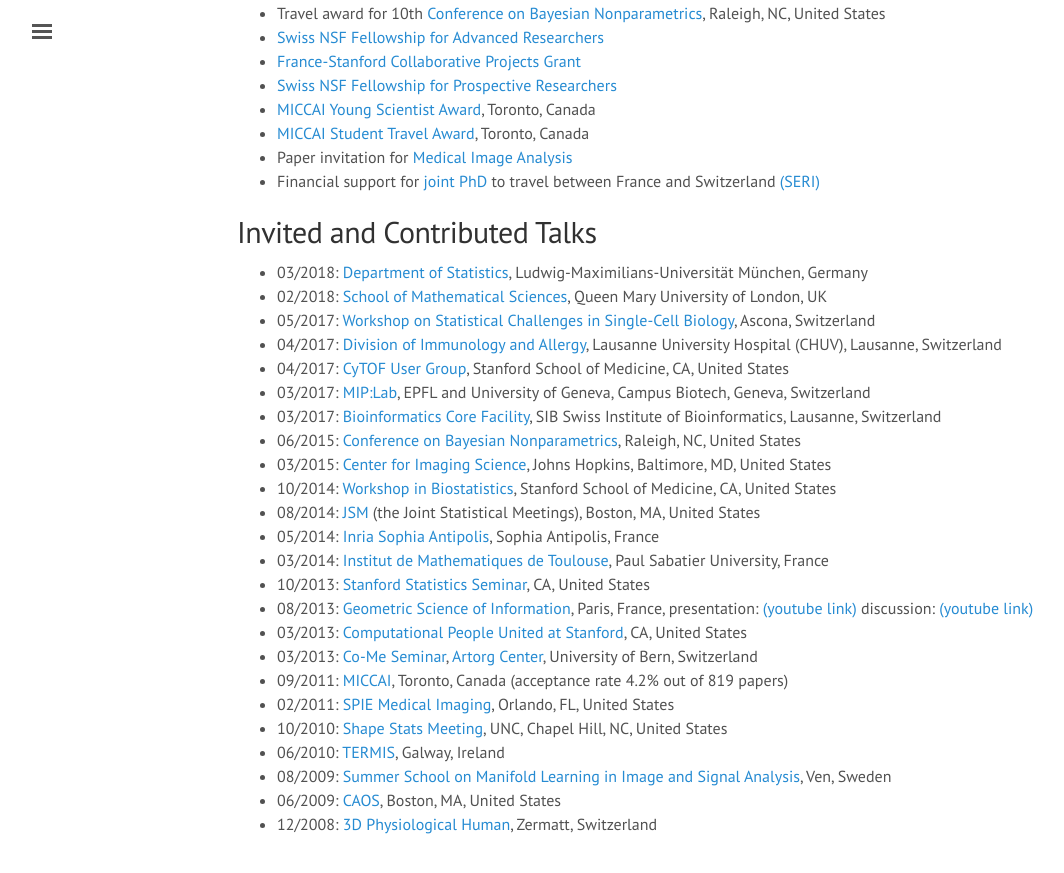
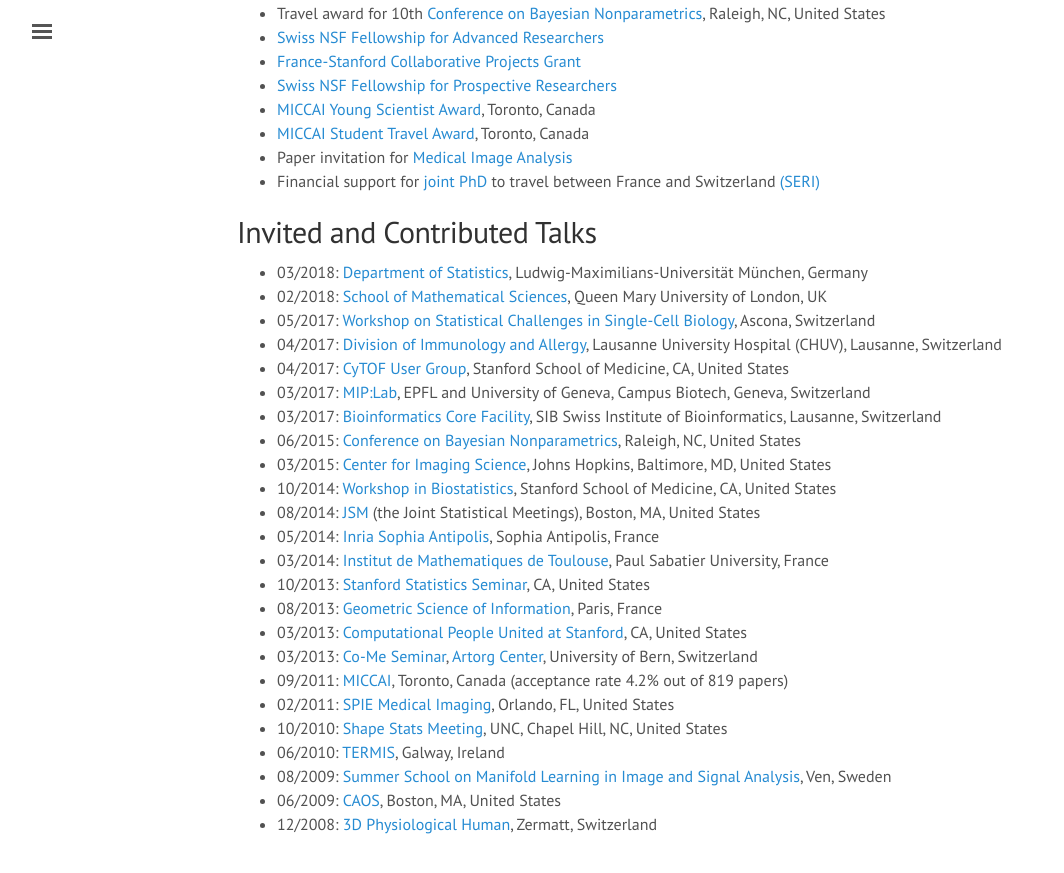
Before and after one commit to ChristofSeiler/ChristofSeiler.github.io, a Jekyll site: the page built from about.md, in a window 1280 px wide and 900 px high, scrolled down 939 px. Shown: the top 873 px of the window, without its empty margins (3-1067 px from the left). Built offline with Jekyll 4.4.1, drawn with Linux system fonts in a browser that asks for light colours.

Commit message:
cleaned up youtube links

```diff
--- a/about.md
+++ b/about.md
@@ -57,7 +57,7 @@
 * 05/2014: [Inria Sophia Antipolis](https://www.inria.fr/en/centre/sophia), Sophia Antipolis, France
 * 03/2014: [Institut de Mathematiques de Toulouse](https://www.math.univ-toulouse.fr/), Paul Sabatier University, France
 * 10/2013: [Stanford Statistics Seminar](https://statistics.stanford.edu/events/statistics-seminar), CA, United States
-* 08/2013: [Geometric Science of Information](https://www.see.asso.fr/gsi2013), Paris, France, presentation: [(youtube link)](https://www.youtube.com/watch?v=KZO-EaJ6Qrc) discussion: [(youtube link)](https://www.youtube.com/watch?v=B22UeW_wOpg)
+* 08/2013: [Geometric Science of Information](https://www.see.asso.fr/gsi2013), Paris, France
 * 03/2013: [Computational People United at Stanford](http://web.stanford.edu/group/cpus/Home.html), CA, United States
 * 03/2013: [Co-Me Seminar](http://www.snf.ch/en/researchinFocus/nccr/nccr-co-me/Pages/default.aspx), [Artorg Center](http://www.artorg.unibe.ch/), University of Bern, Switzerland
 * 09/2011: [MICCAI](http://www.miccai.org/miccai-2011-toronto), Toronto, Canada (acceptance rate 4.2% out of 819 papers)
```
Also changed, not shown: projects.md (+1 -1 lines).
